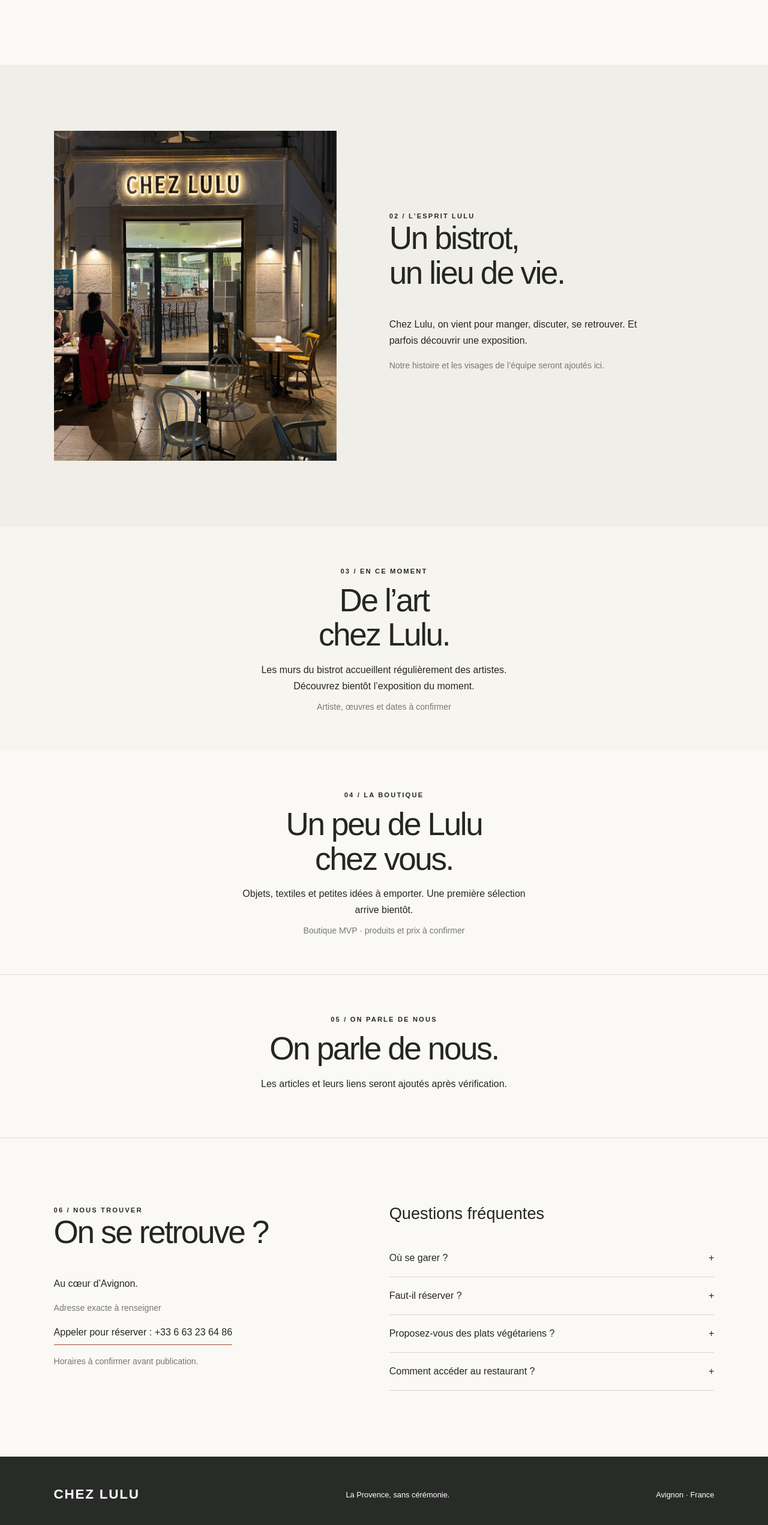
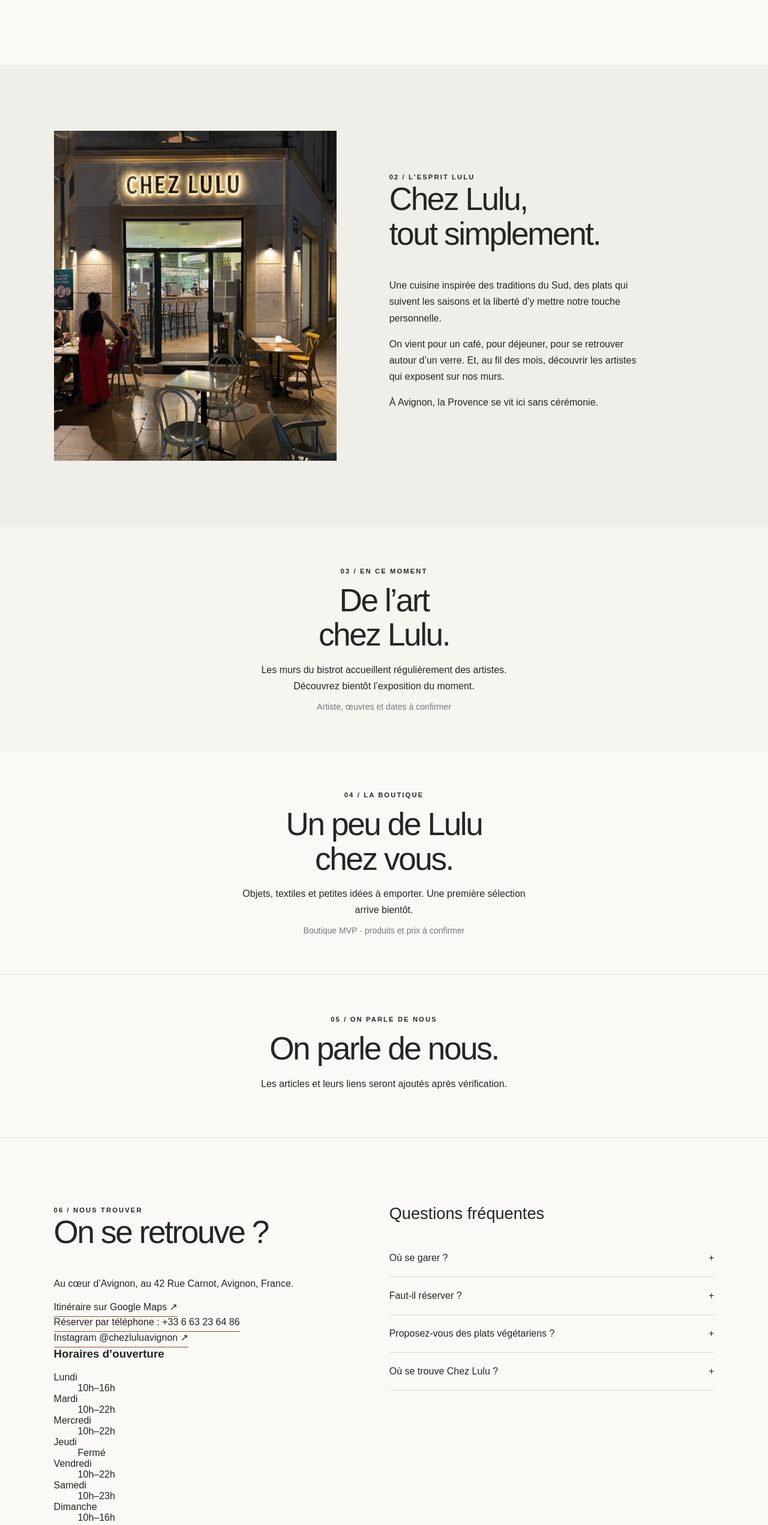
Before and after one commit to lambada46/chez-lulu-site, a Next.js app: page / in a window 1280 px wide. Shown: the part 1464-4006 px from the top of the page at 60% size. Built offline with nearby package versions, Linux system fonts and the light colour scheme.

Commit message:
Write Chez Lulu story and practical visit information

```diff
--- a/app/page.tsx
+++ b/app/page.tsx
@@ -2,13 +2,12 @@ import { existsSync } from 'node:fs';
 import { join } from 'node:path';
 import type { Metadata } from 'next';
 import Image from 'next/image';
-import { phone, phoneHref } from './site';
+import { phone, phoneHref, address, mapsHref, openingHours, instagramHref } from './site';
 
 export const metadata: Metadata = {
   alternates: { canonical: '/' },
 };
 
-const address = process.env.NEXT_PUBLIC_RESTAURANT_ADDRESS || '';
 const desktopHero = '/images/hero-desktop.png';
 const mobileHero = '/images/hero-mobile.png';
 const desktopHeroSource = existsSync(join(process.cwd(), 'public', desktopHero))
@@ -31,9 +30,40 @@ export default function Home(){return <>
   </div>
 </section>
 <section className="section intro" id="carte" tabIndex={-1}><div className="sectionText"><span className="eyebrow">01 / À TABLE</span><h2>Simplement<br/>bon.</h2><p>Une cuisine de bistrot, des plats généreux et le plaisir de partager un bon moment.</p><a className="textLink" href="/carte">Voir la carte</a></div><div className="photo"><Image src="/images/brandade.jpg" alt="Plat de brandade et salade au comptoir" fill sizes="(max-width: 850px) 88vw, 46vw"/></div></section>
-<section className="section story" id="histoire" tabIndex={-1}><div className="photo"><Image src="/images/terrasse.jpg" alt="Terrasse du Chez Lulu dans les rues d’Avignon" fill sizes="(max-width: 850px) 88vw, 46vw"/></div><div className="sectionText"><span className="eyebrow">02 / L’ESPRIT LULU</span><h2>Un bistrot,<br/>un lieu de vie.</h2><p>Chez Lulu, on vient pour manger, discuter, se retrouver. Et parfois découvrir une exposition.</p><p className="muted">Notre histoire et les visages de l’équipe seront ajoutés ici.</p></div></section>
+<section className="section story" id="histoire" tabIndex={-1}>
+<div className="photo"><Image src="/images/terrasse.jpg" alt="Terrasse du Chez Lulu dans les rues d’Avignon" fill sizes="(max-width: 850px) 88vw, 46vw"/></div>
+<div className="sectionText">
+  <span className="eyebrow">02 / L’ESPRIT LULU</span>
+  <h2>Chez Lulu,<br/>tout simplement.</h2>
+  <p>Une cuisine inspirée des traditions du Sud, des plats qui suivent les saisons et la liberté d’y mettre notre touche personnelle.</p>
+  <p>On vient pour un café, pour déjeuner, pour se retrouver autour d’un verre. Et, au fil des mois, découvrir les artistes qui exposent sur nos murs.</p>
+  <p>À Avignon, la Provence se vit ici sans cérémonie.</p>
+</div>
+</section>
 <section className="section exhibit compactSection" id="expo" tabIndex={-1}><div><span className="eyebrow">03 / EN CE MOMENT</span><h2>De l’art<br/>chez Lulu.</h2><p>Les murs du bistrot accueillent régulièrement des artistes. Découvrez bientôt l’exposition du moment.</p><span className="smallNote">Artiste, œuvres et dates à confirmer</span></div></section>
 <section className="section shop compactSection" id="boutique" tabIndex={-1}><div><span className="eyebrow">04 / LA BOUTIQUE</span><h2>Un peu de Lulu<br/>chez vous.</h2><p>Objets, textiles et petites idées à emporter. Une première sélection arrive bientôt.</p><span className="smallNote">Boutique MVP · produits et prix à confirmer</span></div></section>
 <section className="press"><span className="eyebrow">05 / ON PARLE DE NOUS</span><h2>On parle de nous.</h2><p>Les articles et leurs liens seront ajoutés après vérification.</p></section>
-<section className="section location" id="infos" tabIndex={-1}><div><span className="eyebrow">06 / NOUS TROUVER</span><h2>On se retrouve ?</h2><p>Au cœur d’Avignon.</p>{address?<><p>{address}</p><a className="textLink" href={`https://www.google.com/maps/search/?api=1&query=${encodeURIComponent(address)}`} target="_blank" rel="noopener noreferrer">Itinéraire sur Google Maps ↗</a></>:<p className="muted">Adresse exacte à renseigner</p>}{phoneHref&&<p><a className="textLink" href={phoneHref}>Appeler pour réserver : {phone}</a></p>}<p className="muted">Horaires à confirmer avant publication.</p></div><div className="faq"><h3>Questions fréquentes</h3><details><summary>Où se garer ?</summary><p>Les parkings conseillés seront indiqués ici.</p></details><details><summary>Faut-il réserver ?</summary><p>Vous pouvez nous appeler pour réserver une table.</p></details><details><summary>Proposez-vous des plats végétariens ?</summary><p>Consultez notre carte actualisée pour les propositions du moment.</p></details><details><summary>Comment accéder au restaurant ?</summary><p>Retrouvez notre emplacement et votre itinéraire via Google Maps.</p></details></div></section>
+<section className="section location" id="infos" tabIndex={-1}>
+<div>
+  <span className="eyebrow">06 / NOUS TROUVER</span>
+  <h2>On se retrouve ?</h2>
+  <p>Au cœur d’Avignon, au {address}.</p>
+  <div className="locationLinks">
+    <a className="textLink" href={mapsHref} target="_blank" rel="noopener noreferrer">Itinéraire sur Google Maps ↗</a>
+    <a className="textLink" href={phoneHref}>Réserver par téléphone : {phone}</a>
+    <a className="textLink" href={instagramHref} target="_blank" rel="noopener noreferrer">Instagram @chezluluavignon ↗</a>
+  </div>
+  <h3 className="hoursHeading">Horaires d’ouverture</h3>
+  <dl className="openingHours">
+    {openingHours.map(({day,hours}) => <div key={day}><dt>{day}</dt><dd>{hours}</dd></div>)}
+  </dl>
+</div>
+<div className="faq">
+  <h3>Questions fréquentes</h3>
+  <details><summary>Où se garer ?</summary><p>Retrouvez les parkings du centre-ville et l’itinéraire vers le restaurant sur <a href={mapsHref} target="_blank" rel="noopener noreferrer">Google Maps</a>.</p></details>
+  <details><summary>Faut-il réserver ?</summary><p>Pour réserver une table, appelez-nous au <a href={phoneHref}>{phone}</a>.</p></details>
+  <details><summary>Proposez-vous des plats végétariens ?</summary><p>Oui, notre carte comprend des propositions végétariennes. <a href="/carte">Consultez la carte</a> pour les plats du moment.</p></details>
+  <details><summary>Où se trouve Chez Lulu ?</summary><p>Au 42 rue Carnot, dans le centre d’Avignon. <a href={mapsHref} target="_blank" rel="noopener noreferrer">Préparer votre itinéraire</a>.</p></details>
+</div>
+</section>
 </main></>}
```
